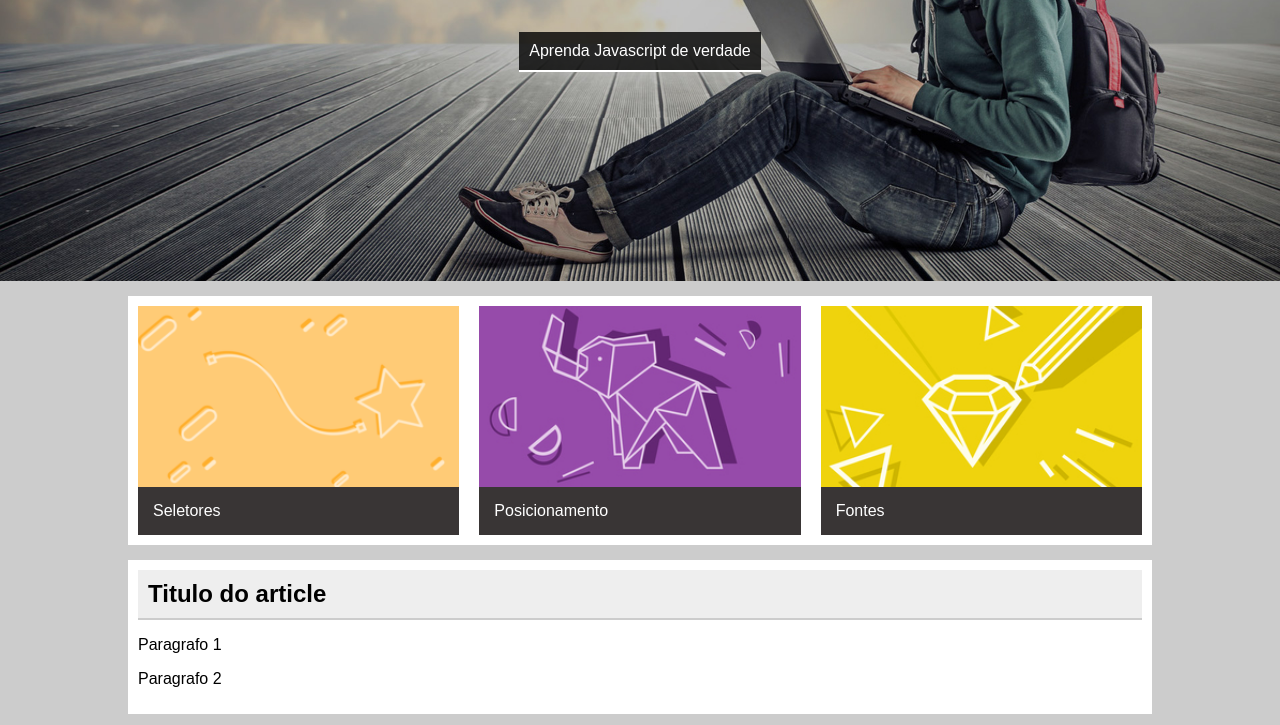
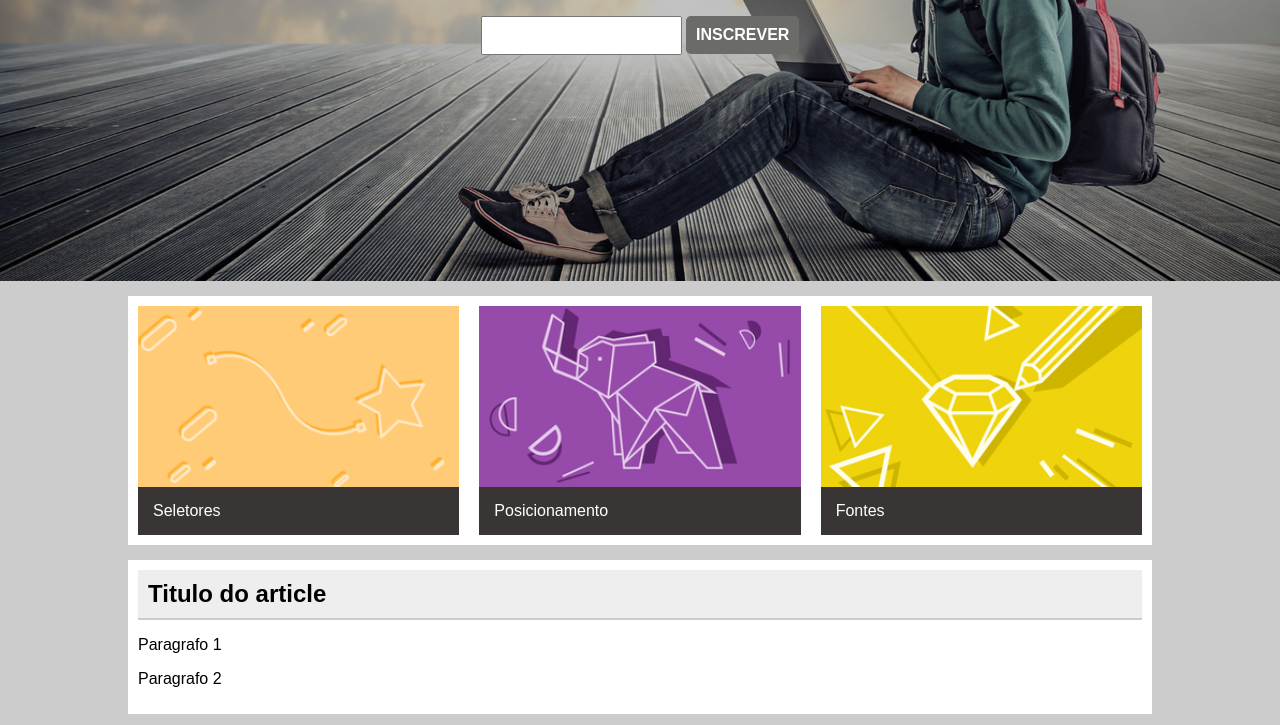
Before and after one commit to Deivisson-dev/Curso_JavaScript, a plain HTML site: page DOM/DOM_saudacao_original/index.html in a window 1280 px wide. Shown: the part 220-945 px from the top of the page. Drawn offline with Linux system fonts and the light colour scheme.

Commit message:
add DOM exercises

```diff
--- a/DOM/DOM_saudacao_original/css/estilo.css
+++ b/DOM/DOM_saudacao_original/css/estilo.css
@@ -97,3 +97,26 @@ main{
 	background: #6b6c68;
     line-height: 80px;
 }
+
+#email{
+    padding: 10px;
+    box-sizing: border-box;
+    margin-bottom: 10px;
+}
+
+#btn-inscrever{
+    padding: 10px;
+    background-color: #6b6c68;
+    color: white;
+    border: none;
+    cursor: pointer;
+    font-size: 16px;
+    text-transform: uppercase;
+    font-weight: bold;
+    border-radius: 5px;
+}
+
+#mensagem{
+    text-align: center;
+    color: white;
+}
--- a/DOM/DOM_saudacao_original/index.html
+++ b/DOM/DOM_saudacao_original/index.html
@@ -23,8 +23,12 @@
 
             <div class="hero-content">
                 <h1>Curso Javascript Completo</h1>
-                <p>Aprenda Javascript de verdade</p>
+
+                <input type="email" id="email">
+                <button id="btn-inscrever" onclick="submeter()">Inscrever</button>
+
             </div>
+            <p id="mensagem"></p>
         </header>
 
         <main>
--- a/DOM/DOM_saudacao_original/saudacao.js
+++ b/DOM/DOM_saudacao_original/saudacao.js
@@ -1,9 +1,21 @@
 (function (){
-    const nameUser = "Deivisson";
+    const nameUser = "Manuel"
     const elemento = document.querySelector('.top-bar p');
     if (nameUser){
         elemento.textContent += `${nameUser}`;
     } else {
-        elemento.parentElement.style.display = 'none';
+        elemento.parentElement.remove();
     }
 })();
+
+
+function submeter(){
+    const email_digitado = document.querySelector('#email').value;
+    const msg_na_tela = document.getElementById('mensagem');
+    if (email_digitado){
+        msg_na_tela.innerHTML = `O email ${email_digitado} foi cadastrado com sucesso!`;
+    }
+    else {
+        msg_na_tela.innerHTML = `Por favor, preencha o campo de email!`;
+    }
+}
```
